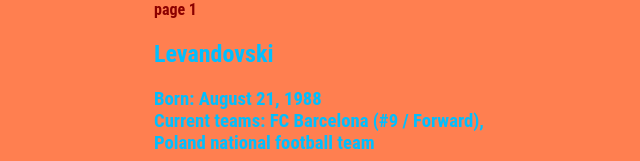
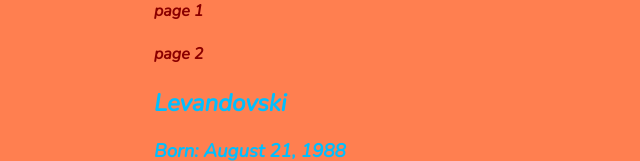
Before and after one commit to akkyla/prodekt-1, a plain HTML site: page page3.html in a window 1280 px wide. Shown: the top 161 px of the page, without its empty margins (306-946 px from the left). Drawn offline with nearby package versions, Linux system fonts and the light colour scheme.

Commit message:
4 files modified

```diff
--- a/page3.html
+++ b/page3.html
@@ -1,19 +1,26 @@
 <html>
 <head>
 <link rel="stylesheet" href="style3.css" />
+<link rel="icon" type="image/x-icon" href="https://www.cristianoronaldo.com/assets/meta/favicon.ico">
+<link rel="icon" type="image/png" sizes="96x96" href="https://www.cristianoronaldo.com/assets/meta/favicon-96x96.png">
+<link rel="icon" type="image/png" sizes="32x32" href="https://www.cristianoronaldo.com/assets/meta/favicon-32x32.png">
+<link rel="icon" type="image/png" sizes="16x16" href="https://www.cristianoronaldo.com/assets/meta/favicon-16x16.png">
+<link rel="preconnect" href="https://fonts.googleapis.com">
+<link rel="preconnect" href="https://fonts.gstatic.com" crossorigin>
+<link href="https://fonts.googleapis.com/css2?family=Nunito:ital@1&family=Roboto+Condensed:ital@1&display=swap" rel="stylesheet">
 
-
-
+<title>Who is best?</title>
 
 
 </head>
 <body>
 
 <h4><a href="index.html"> page 1   </a></h4>
+<h4><a href="page2.html"> page 2   </a></h4>
+
 <h2>Levandovski</h2>
 <h3>Born: August 21, 1988 </h3>
 <h3>Current teams: FC Barcelona (#9 / Forward), Poland national football team</h3>
-
 <style>
 
 
--- a/style3.css
+++ b/style3.css
@@ -20,7 +20,7 @@
 width:360px   ;
 margin:auto   ;
 font-family: 'Nunito', sans-serif;
-font-family: 'Roboto Condensed', sans-serif;
+
 }
 h3{
 margin-bottom: 0;
```
Also changed, not shown: index.html (+1 -1 lines), page2.html (+4 -0 lines).
